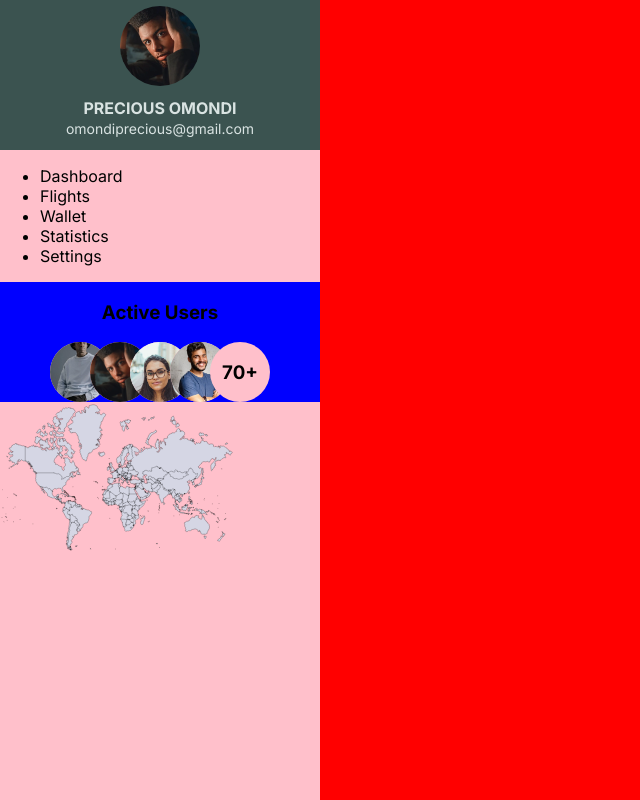
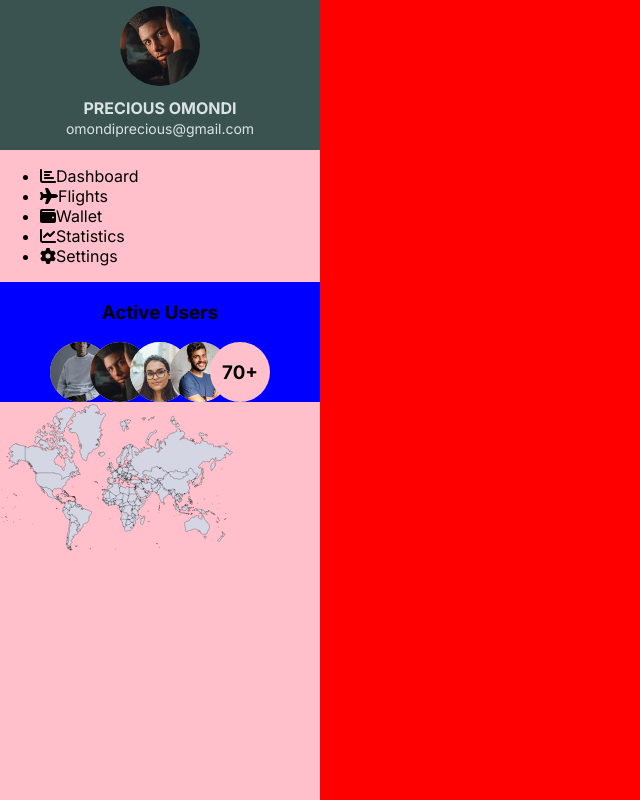
Before and after one commit to Presho99/aerostar, a React (Create React App) app: page / in a window 1280 px wide. Shown: the whole page, without its empty margins (0-640 px from the left). Built offline with nearby package versions, Linux system fonts and the light colour scheme.

Commit message:
Add icons

```diff
--- a/package.json
+++ b/package.json
@@ -3,6 +3,9 @@
   "version": "0.1.0",
   "private": true,
   "dependencies": {
+    "@fortawesome/fontawesome-svg-core": "^6.5.1",
+    "@fortawesome/free-solid-svg-icons": "^6.5.1",
+    "@fortawesome/react-fontawesome": "^0.2.0",
     "@testing-library/jest-dom": "^5.17.0",
     "@testing-library/react": "^13.4.0",
     "@testing-library/user-event": "^13.5.0",
--- a/src/components/Sidebar.tsx
+++ b/src/components/Sidebar.tsx
@@ -1,4 +1,6 @@
 import React from "react";
+import { FontAwesomeIcon } from '@fortawesome/react-fontawesome';
+import { faChartBar, faPlane, faWallet, faChartLine, faCog } from '@fortawesome/free-solid-svg-icons';
 import "../components/Sidebar.css";
 import WorldMap from "../components/WorldMap";
 import one from "../assets/one.webp";
@@ -11,12 +13,12 @@
 }
 
 const Sidebar = () => {
-  const navItems: string[] = [
-    "Dashboard",
-    "Flights",
-    "Wallet",
-    "Statistics",
-    "Settings",
+  const navItems: {name: string; icon: any}[] = [
+  {name: "Dashboard", icon: faChartBar},
+  {name: "Flights", icon: faPlane},
+  {name: "Wallet", icon: faWallet},
+  {name: "Statistics", icon: faChartLine},
+  {name: "Settings", icon: faCog},
   ];
 
   return (
@@ -32,7 +34,10 @@
       </div>
       <ul>
         {navItems.map((item, index) => (
-          <li key={index}>{item}</li>
+          <li key={index}>
+              <FontAwesomeIcon icon={item.icon}/>
+              {item.name}
+              </li>
         ))}
       </ul>
       <div className="users">
```
Also changed, not shown: 1 other file (tests, documents, lock files or other folders).
